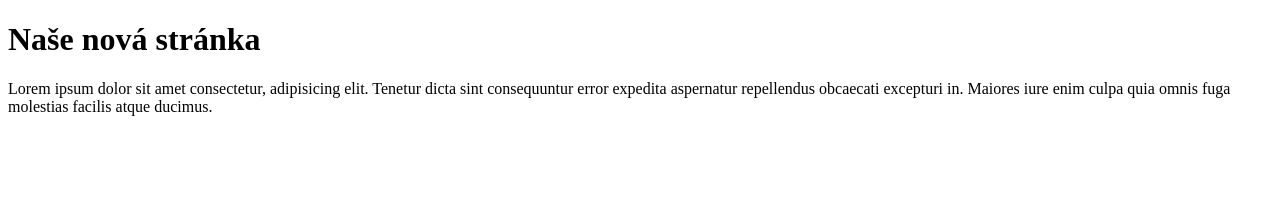
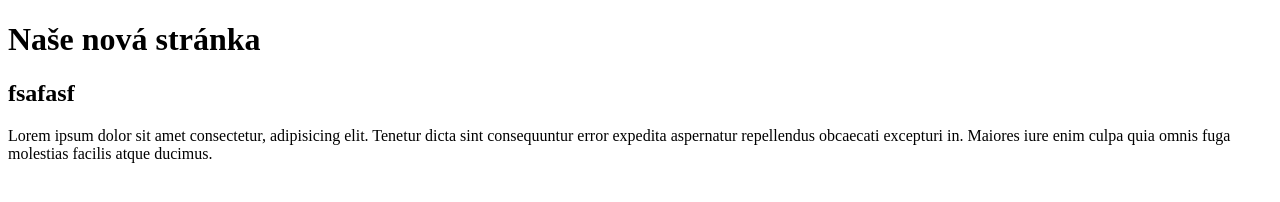
Before and after one commit to petra3012/czechitas, a plain HTML site: page index.html in a window 1280 px wide. Drawn offline with Linux system fonts and the light colour scheme.

Commit message:
podnadpis

```diff
--- a/index.html
+++ b/index.html
@@ -8,6 +8,7 @@
 </head>
 <body>
     <h1>Naše nová stránka</h1>
+	<h2>fsafasf</h2>
     <p>Lorem ipsum dolor sit amet consectetur, adipisicing elit. Tenetur dicta sint consequuntur error expedita aspernatur repellendus obcaecati excepturi in. Maiores iure enim culpa quia omnis fuga molestias facilis atque ducimus.</p>
 </body>
 </html>
```
